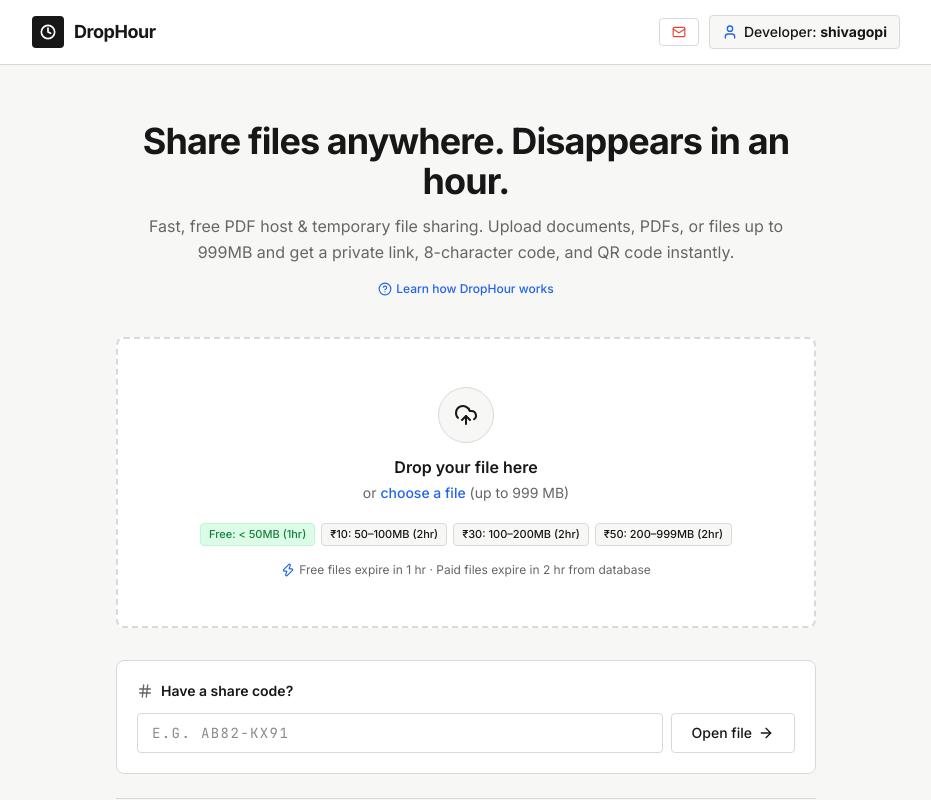
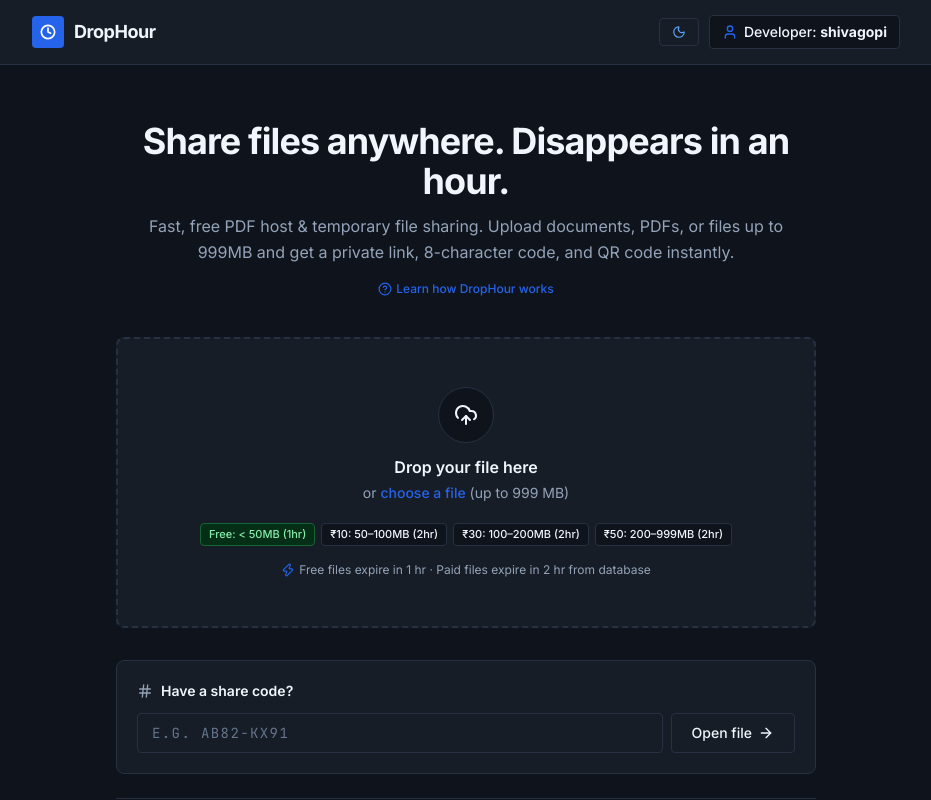
Before and after one commit to shivaa190603/drophour, a React (Vite) app: page / in a window 1280 px wide. Shown: the top 800 px of the page, without its empty margins (174-1105 px from the left). Built offline with nearby package versions, Linux system fonts and the light colour scheme; no server answers; the database is empty.

Commit message:
feat(theme): add bright/dark theme toggle in header with 6AM-6PM automatic time logic; update Supabase storage pool capacity limit to 999MB

```diff
--- a/src/App.tsx
+++ b/src/App.tsx
@@ -17,6 +17,13 @@
   checkSupabaseHealth,
 } from './lib/storage-service';
 import { pingAllSupabaseNodes } from './lib/supabase-pool';
+import {
+  getInitialTheme,
+  applyTheme,
+  toggleTheme,
+  getTimeBasedTheme,
+  type Theme,
+} from './lib/theme';
 import type { SupabaseHealth } from './lib/storage-service';
 
 export function App() {
@@ -24,6 +31,13 @@
   const [isHowItWorksOpen, setIsHowItWorksOpen] = useState(false);
   const [isDeveloperOpen, setIsDeveloperOpen] = useState(false);
   const [isSetupModalOpen, setIsSetupModalOpen] = useState(false);
+
+  // Bright / Dark Theme: 6 AM to 6 PM bright, remaining dark; also user-changeable
+  const [theme, setTheme] = useState<Theme>(() => {
+    const init = getInitialTheme();
+    applyTheme(init);
+    return init;
+  });
 
   // Dedicated, separate modals for each page / section (no mixed tabs)
   const [isContactOpen, setIsContactOpen] = useState(() => window.location.pathname === '/contact');
@@ -65,10 +79,31 @@
       runLocalCleanup();
       runSupabaseAutoPurge();
       pingAllSupabaseNodes();
+
+      // Check if time passed 6 AM or 6 PM to auto-adjust theme if user hasn't explicitly set a preference
+      try {
+        const manualPref = localStorage.getItem('drophour_theme');
+        if (!manualPref) {
+          const autoTheme = getTimeBasedTheme();
+          setTheme((prev) => {
+            if (prev !== autoTheme) {
+              applyTheme(autoTheme);
+              return autoTheme;
+            }
+            return prev;
+          });
+        }
+      } catch {
+        // ignore
+      }
     }, 60000);
 
     return () => clearInterval(interval);
   }, []);
+
+  const handleToggleTheme = () => {
+    setTheme((prev) => toggleTheme(prev));
+  };
 
   const navigateTo = (path: string) => {
     window.history.pushState({}, '', path);
@@ -193,10 +228,11 @@
         </div>
       )}
 
-      {/* Brand Header with Developer Profile & Contact */}
+      {/* Brand Header with Developer Profile & Theme Toggle */}
       <Header
         onOpenDeveloper={() => setIsDeveloperOpen(true)}
-        onOpenContact={handleOpenContact}
+        theme={theme}
+        onToggleTheme={handleToggleTheme}
         onGoHome={handleGoHome}
       />
 
--- a/src/components/Header.tsx
+++ b/src/components/Header.tsx
@@ -1,16 +1,19 @@
 import React from 'react';
-import { Clock, User, Mail } from 'lucide-react';
+import { Clock, User, Sun, Moon } from 'lucide-react';
+import type { Theme } from '../lib/theme';
 
 interface HeaderProps {
   onOpenDeveloper: () => void;
   onGoHome: () => void;
-  onOpenContact?: () => void;
+  theme: Theme;
+  onToggleTheme: () => void;
 }
 
 export const Header: React.FC<HeaderProps> = ({
   onOpenDeveloper,
   onGoHome,
-  onOpenContact,
+  theme,
+  onToggleTheme,
 }) => {
   return (
     <header className="w-full border-b border-[#D9D9D9] bg-[#FFFFFF]">
@@ -29,16 +32,25 @@
 
         {/* Navigation */}
         <nav className="flex items-center gap-2 sm:gap-2.5">
-          {onOpenContact && (
-            <button
-              onClick={onOpenContact}
-              className="flex items-center gap-1.5 text-xs sm:text-sm font-medium text-[#666666] hover:text-[#171717] bg-[#FFFFFF] hover:bg-[#F7F7F5] border border-[#D9D9D9] px-2.5 sm:px-3 py-1.5 rounded transition-colors"
-              aria-label="Detailed Contact Information"
-            >
-              <Mail className="w-3.5 h-3.5 text-[#EA4335]" />
-              <span className="hidden xs:inline">Contact</span>
-            </button>
-          )}
+          {/* Theme Toggle Button (Bright / Dark, auto-timed 6 AM - 6 PM or manual switch) */}
+          <button
+            onClick={onToggleTheme}
+            className="flex items-center gap-1.5 text-xs sm:text-sm font-medium text-[#666666] hover:text-[#171717] bg-[#FFFFFF] hover:bg-[#F7F7F5] border border-[#D9D9D9] px-2.5 sm:px-3 py-1.5 rounded transition-colors cursor-pointer"
+            aria-label={`Switch theme (currently ${theme === 'dark' ? 'Dark' : 'Bright'})`}
+            title={`Current: ${theme === 'dark' ? 'Dark Mode (Active 6 PM – 6 AM)' : 'Bright Mode (Active 6 AM – 6 PM)'} · Click to toggle`}
+          >
+            {theme === 'dark' ? (
+              <>
+                <Moon className="w-3.5 h-3.5 text-[#60A5FA]" />
+                <span className="hidden xs:inline">Dark</span>
+              </>
+            ) : (
+              <>
+                <Sun className="w-3.5 h-3.5 text-[#D97706]" />
+                <span className="hidden xs:inline">Bright</span>
+              </>
+            )}
+          </button>
 
           {/* Developer button (shivagopi) */}
           <button
--- a/src/index.css
+++ b/src/index.css
@@ -20,6 +20,7 @@
   background-color: #F7F7F5;
   color: #171717;
   font-family: var(--font-sans);
+  transition: background-color 0.2s ease, color 0.2s ease;
 }
 
 /* Ensure no gradients exist anywhere */
@@ -32,3 +33,136 @@
   outline: 2px solid #2563EB;
   outline-offset: 2px;
 }
+
+/* ========================================================= */
+/* DARK THEME STYLING & PALETTE (Night 6 PM – 6 AM / Manual) */
+/* ========================================================= */
+
+html.dark {
+  color-scheme: dark;
+  background-color: #0F141C !important;
+  color: #F0F6FC !important;
+}
+
+html.dark body {
+  background-color: #0F141C !important;
+  color: #F0F6FC !important;
+}
+
+/* Page background */
+html.dark .bg-\[\#F7F7F5\] {
+  background-color: #0F141C !important;
+}
+
+/* Card, header, modal surfaces */
+html.dark .bg-\[\#FFFFFF\] {
+  background-color: #161D27 !important;
+}
+
+/* Primary text */
+html.dark .text-\[\#171717\] {
+  color: #F0F6FC !important;
+}
+
+/* Secondary / muted text */
+html.dark .text-\[\#666666\] {
+  color: #94A3B8 !important;
+}
+
+/* Border colors */
+html.dark .border-\[\#D9D9D9\] {
+  border-color: #273142 !important;
+}
+
+/* Interactive hover backgrounds */
+html.dark .hover\:bg-\[\#F7F7F5\]:hover {
+  background-color: #1E2736 !important;
+}
+
+html.dark .hover\:bg-\[\#EAEAEA\]:hover {
+  background-color: #1E2736 !important;
+}
+
+html.dark .hover\:bg-\[\#FFFFFF\]:hover {
+  background-color: #1E2736 !important;
+}
+
+html.dark .hover\:border-\[\#171717\]:hover {
+  border-color: #60A5FA !important;
+}
+
+html.dark .hover\:text-\[\#171717\]:hover {
+  color: #FFFFFF !important;
+}
+
+/* Primary action buttons in dark mode */
+html.dark button.bg-\[\#171717\]:not(.preserve-dark),
+html.dark .bg-\[\#171717\]:not(header *):not(.preserve-dark) {
+  background-color: #F0F6FC !important;
+  color: #0F141C !important;
+}
+
+html.dark button.bg-\[\#171717\]:not(.preserve-dark) svg,
+html.dark .bg-\[\#171717\]:not(header *):not(.preserve-dark) svg {
+  color: #0F141C !important;
+}
+
+html.dark button.bg-\[\#171717\]:hover:not(.preserve-dark) {
+  background-color: #FFFFFF !important;
+}
+
+/* Header brand logo badge */
+html.dark header .bg-\[\#171717\] {
+  background-color: #2563EB !important;
+  color: #FFFFFF !important;
+}
+
+/* Preserve QR Code canvas box white so mobile cameras scan effortlessly */
+html.dark .p-3.bg-white,
+html.dark [class*="qrcode"] {
+  background-color: #FFFFFF !important;
+}
+
+/* Form inputs & textareas in dark mode */
+html.dark input,
+html.dark textarea,
+html.dark select {
+  background-color: #111722 !important;
+  color: #F0F6FC !important;
+  border-color: #273142 !important;
+}
+
+html.dark input::placeholder,
+html.dark textarea::placeholder {
+  color: #64748B !important;
+}
+
+/* Modals & Dialog overlays */
+html.dark [role="dialog"] > div {
+  background-color: #161D27 !important;
+  border-color: #273142 !important;
+}
+
+/* Alert & Status Badges in Dark Mode */
+html.dark .bg-\[\#EFF6FF\] {
+  background-color: #1E293B !important;
+}
+
+html.dark .bg-\[\#DCFCE7\],
+html.dark .bg-\[\#F0FDF4\] {
+  background-color: #052E16 !important;
+  color: #86EFAC !important;
+  border-color: #166534 !important;
+}
+
+html.dark .bg-\[\#FEF2F2\] {
+  background-color: #450A0A !important;
+  color: #FCA5A5 !important;
+  border-color: #991B1B !important;
+}
+
+html.dark .bg-\[\#FEF3C7\] {
+  background-color: #451A03 !important;
+  color: #FDE68A !important;
+  border-color: #92400E !important;
+}
--- a/src/lib/supabase-pool.ts
+++ b/src/lib/supabase-pool.ts
@@ -5,7 +5,7 @@
   name: string;
   url: string;
   anonKey: string;
-  capacityBytes: number; // 500MB (524288000) default for free tier
+  capacityBytes: number; // 999MB (1GB) default for free tier
   isConfigured: boolean;
   isPrimary?: boolean;
 }
@@ -25,7 +25,7 @@
     name: 'Database Node 1 (Primary)',
     url: import.meta.env.VITE_SUPABASE_URL || '',
     anonKey: import.meta.env.VITE_SUPABASE_ANON_KEY || '',
-    capacityBytes: 500 * 1024 * 1024,
+    capacityBytes: 999 * 1024 * 1024,
     isConfigured: Boolean(
       import.meta.env.VITE_SUPABASE_URL && import.meta.env.VITE_SUPABASE_ANON_KEY
     ),
@@ -36,7 +36,7 @@
     name: 'Database Node 2 (Large Files)',
     url: import.meta.env.VITE_SUPABASE_URL_2 || '',
     anonKey: import.meta.env.VITE_SUPABASE_ANON_KEY_2 || '',
-    capacityBytes: 500 * 1024 * 1024,
+    capacityBytes: 999 * 1024 * 1024,
     isConfigured: Boolean(
       import.meta.env.VITE_SUPABASE_URL_2 && import.meta.env.VITE_SUPABASE_ANON_KEY_2
     ),
@@ -46,7 +46,7 @@
     name: 'Database Node 3 (Large Files)',
     url: import.meta.env.VITE_SUPABASE_URL_3 || '',
     anonKey: import.meta.env.VITE_SUPABASE_ANON_KEY_3 || '',
-    capacityBytes: 500 * 1024 * 1024,
+    capacityBytes: 999 * 1024 * 1024,
     isConfigured: Boolean(
       import.meta.env.VITE_SUPABASE_URL_3 && import.meta.env.VITE_SUPABASE_ANON_KEY_3
     ),
@@ -56,7 +56,7 @@
     name: 'Database Node 4 (Large Files)',
     url: import.meta.env.VITE_SUPABASE_URL_4 || '',
     anonKey: import.meta.env.VITE_SUPABASE_ANON_KEY_4 || '',
-    capacityBytes: 500 * 1024 * 1024,
+    capacityBytes: 999 * 1024 * 1024,
     isConfigured: Boolean(
       import.meta.env.VITE_SUPABASE_URL_4 && import.meta.env.VITE_SUPABASE_ANON_KEY_4
     ),
@@ -66,7 +66,7 @@
     name: 'Database Node 5 (Overflow)',
     url: import.meta.env.VITE_SUPABASE_URL_5 || '',
     anonKey: import.meta.env.VITE_SUPABASE_ANON_KEY_5 || '',
-    capacityBytes: 500 * 1024 * 1024,
+    capacityBytes: 999 * 1024 * 1024,
     isConfigured: Boolean(
       import.meta.env.VITE_SUPABASE_URL_5 && import.meta.env.VITE_SUPABASE_ANON_KEY_5
     ),
--- /dev/null
+++ b/src/lib/theme.ts
@@ -0,0 +1,55 @@
+export type Theme = 'light' | 'dark';
+
+const THEME_STORAGE_KEY = 'drophour_theme';
+
+/**
+ * Determine theme according to time of day:
+ * - Morning 6:00 AM (06:00) to Evening 6:00 PM (18:00): Bright / Light
+ * - Remaining time (6:00 PM to 6:00 AM): Dark
+ */
+export function getTimeBasedTheme(): Theme {
+  const currentHour = new Date().getHours();
+  // 6:00 to 17:59 (6 AM to 6 PM) is Bright (Light)
+  return currentHour >= 6 && currentHour < 18 ? 'light' : 'dark';
+}
+
+/**
+ * Get initial theme:
+ * Checks localStorage for explicit user toggle, else follows time of day.
+ */
+export function getInitialTheme(): Theme {
+  try {
+    const saved = localStorage.getItem(THEME_STORAGE_KEY);
+    if (saved === 'light' || saved === 'dark') {
+      return saved;
+    }
+  } catch {
+    // Ignore localStorage access restrictions
+  }
+  return getTimeBasedTheme();
+}
+
+/**
+ * Applies theme to document.documentElement (.dark class) and persists preference
+ */
+export function applyTheme(theme: Theme): void {
+  try {
+    if (theme === 'dark') {
+      document.documentElement.classList.add('dark');
+    } else {
+      document.documentElement.classList.remove('dark');
+    }
+    localStorage.setItem(THEME_STORAGE_KEY, theme);
+  } catch {
+    // Ignore storage errors
+  }
+}
+
+/**
+ * Toggles current theme between light and dark
+ */
+export function toggleTheme(current: Theme): Theme {
+  const next = current === 'dark' ? 'light' : 'dark';
+  applyTheme(next);
+  return next;
+}
```
